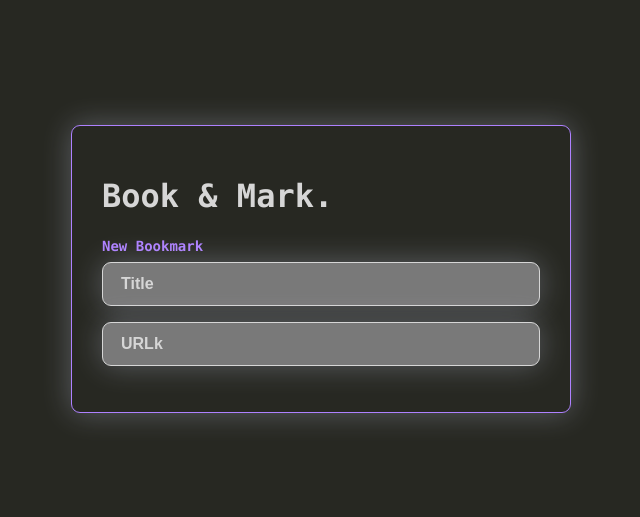
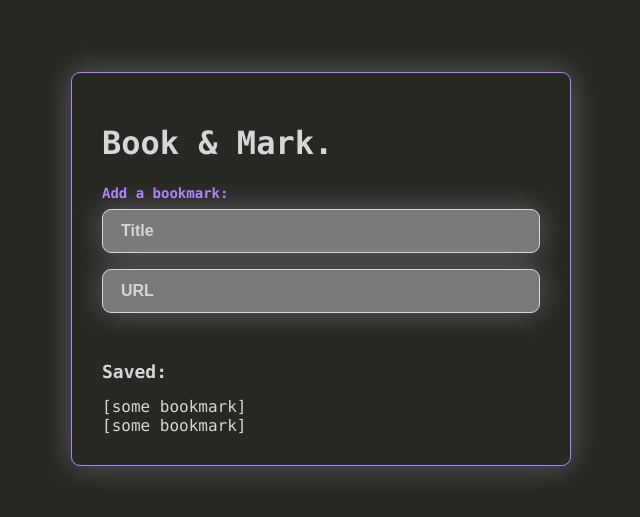
Before and after one commit to shamseen/bookmarkd-client-MERN, a React (Vite) app: page / in a window 1280 px wide. Shown: the part 131-648 px from the top of the page, without its empty margins (319-959 px from the left). Built offline with nearby package versions, Linux system fonts and the light colour scheme.

Commit message:
boilerplate components

```diff
--- a/src/App.js
+++ b/src/App.js
@@ -1,6 +1,7 @@
 // import { useState } from "react";
 import React from "react";
 import Form from "./components/form";
+import BookmarksList from "./components/bookmarksList";
 import "./styles/App.scss";
 
 export default function App() {
@@ -13,6 +14,7 @@ export default function App() {
         <div className="App">
             <h1>Book & Mark.</h1>
             <Form handleSubmit={handleSubmit} />
+            <BookmarksList />
         </div>
     );
 }
--- /dev/null
+++ b/src/components/bookmarkItem.js
@@ -0,0 +1,5 @@
+import React, { useContext, useState } from "react";
+
+export default function BookmarkItem() {
+    return <div>[some bookmark]</div>
+}
--- /dev/null
+++ b/src/components/bookmarksList.js
@@ -0,0 +1,14 @@
+import React, { useState } from "react";
+import BookmarkItem from "./bookmarkItem";
+
+
+
+export default function BookmarksList() {
+    return (
+        <div className="bmlist">
+            <h2>Saved:</h2>
+            <BookmarkItem />
+            <BookmarkItem />
+        </div>
+    )
+}
--- a/src/components/form.js
+++ b/src/components/form.js
@@ -14,9 +14,9 @@ export default ({ handleSubmit }) => {
     };
     return (
         <form onSubmit={handleForm}>
-            <label htmlFor="bm">New Bookmark</label>
+            <label htmlFor="bm">Add a bookmark:</label>
             <input type="text" placeholder="Title" value={bm.title} onChange={handleChange} id="bmTitle" />
-            <input type="text" placeholder="URLk" value={bm.url} onChange={handleChange} id="bmUrl" />
+            <input type="text" placeholder="URL" value={bm.url} onChange={handleChange} id="bmUrl" />
         </form>
     );
 };
```
